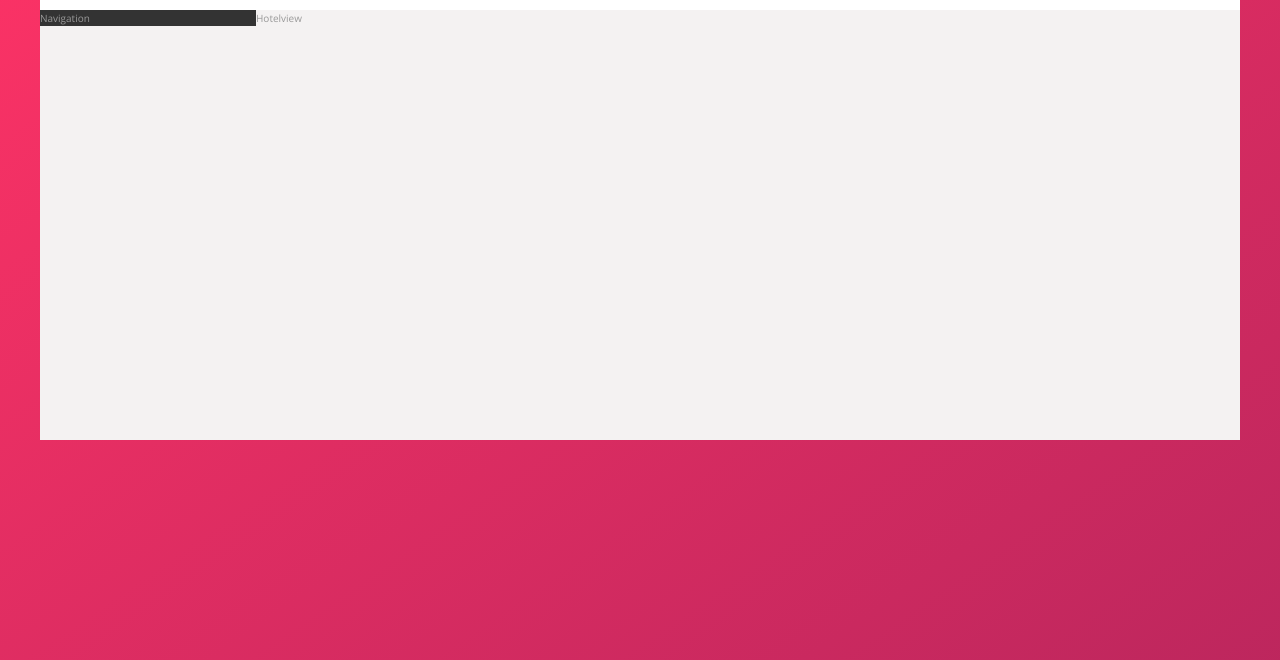
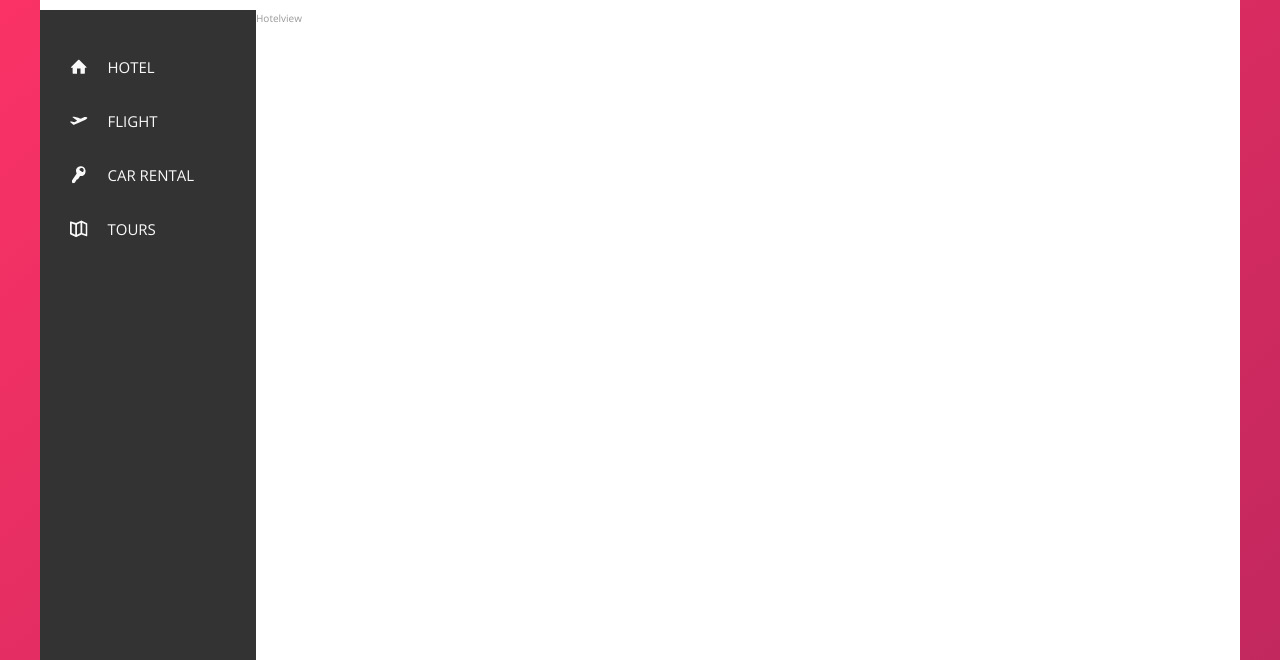
Before and after one commit to RevanthKumarMulluri/AdvancedCSS, a website: page Trilio/index.html in a window 1280 px wide. Shown: the part 140-800 px from the top of the page. Drawn offline with nearby package versions, Linux system fonts and the light colour scheme.

Commit message:
Added navigation bar

```diff
--- a/Trilio/index.html
+++ b/Trilio/index.html
@@ -45,9 +45,45 @@
             </header>
             <div class="content">
                 <nav class="sidebar">
-                    Navigation
+                    <ul class="side-nav">
+                        <li class="side-nav__item">
+                            <a href="" class="side-nav__link">
+                                <svg class="side-nav__icon">
+                                    <use xlink:href="img/sprite.svg#icon-home"></use>
+                                </svg>
+                                <span>Hotel</span>
+                            </a>
+                        </li>
+                        <li class="side-nav__item">
+                            <a href="" class="side-nav__link">
+                                <svg class="side-nav__icon">
+                                    <use xlink:href="img/sprite.svg#icon-aircraft-take-off"></use>
+                                </svg>
+                                <span>Flight</span>
+                            </a>
+                        </li>
+                        <li class="side-nav__item">
+                            <a href="" class="side-nav__link">
+                                <svg class="side-nav__icon">
+                                    <use xlink:href="img/sprite.svg#icon-key"></use>
+                                </svg>
+                                <span>Car Rental</span>
+                            </a>
+                        </li>
+                        <li class="side-nav__item">
+                            <a href="" class="side-nav__link">
+                                <svg class="side-nav__icon">
+                                    <use xlink:href="img/sprite.svg#icon-map"></use>
+                                </svg>
+                                <span>Tours</span>
+                            </a>
+                        </li>
+                    </ul>
+                    <div class="legal">
+                        &copy; 2017 by trillo. All rights reserved
+                    </div>
                 </nav>
-                <main class="hotelview">
+                <main class="hotel-view">
                     Hotelview
                 </main>
             </div>
--- a/Trilio/sass/_component.scss
+++ b/Trilio/sass/_component.scss
@@ -96,17 +96,60 @@
        align-items: center;
     }
 
-    &__user{
-
-    }
-
     &__user-photo{
         height : 3.75rem;
         border-radius: 50%;
         margin-right: 1rem;
     }
+}
 
-    &__user-name{
+.side-nav{
+    font-size: 1.5rem;
+    list-style: none;
+    margin-top: 3rem;
+    &__item{
+        position: relative;
+    }
+    &__item::before{
+        content: "";
+        position: absolute;
+        top:0;
+        left: 0;
+        height: 100%;
+        width: 3px;
+        background-color: var(--color-primary);
+       transform: scaleY(0);
+        transition: transform .2s,width .4s;
 
     }
+
+    &__item:hover::before{
+        transform: scaleY(1);
+        width: 100%;
+    }
+
+    &__link,&__link:visited{
+        color : var(--color-Grey-light-1);
+        text-decoration: none;
+        text-transform: uppercase;
+        padding: 1.5rem 3rem;
+        display: flex;
+        align-items: center;
+        z-index: 10;
+        position: relative;
+    }
+
+    &__icon{
+        width:1.75rem;
+        height:1.75rem;
+        margin-right: 2rem;
+        fill:currentColor
+    }
 }
+
+.legal{
+    font-size: 1.2rem;
+    text-align: center;
+    padding: 2.5rem;
+    color:var(--color-Grey-light-4);
+}
--- a/Trilio/sass/_layout.scss
+++ b/Trilio/sass/_layout.scss
@@ -23,11 +23,15 @@
 
 .sidebar {
     background-color : var(--color-Grey-dark-1);
-
+    display: flex;
+    flex-direction: column;
+    justify-content: space-between;
     flex:0 0 18%;
 }
 
 .hotel-view {
     background-color: #fff;
+
     flex:1;
+    height: 80rem;
 }
```
Also changed, not shown: Trilio/css/style.css.
